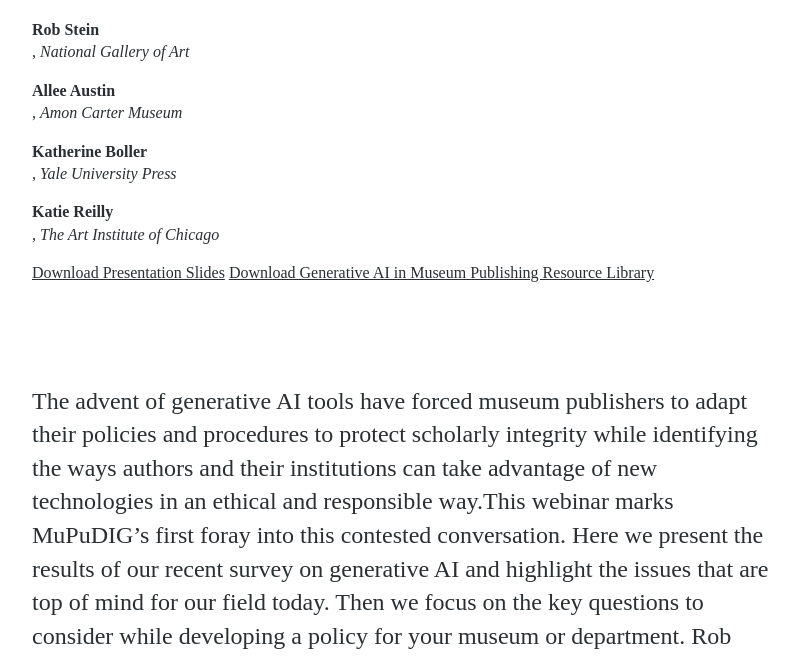
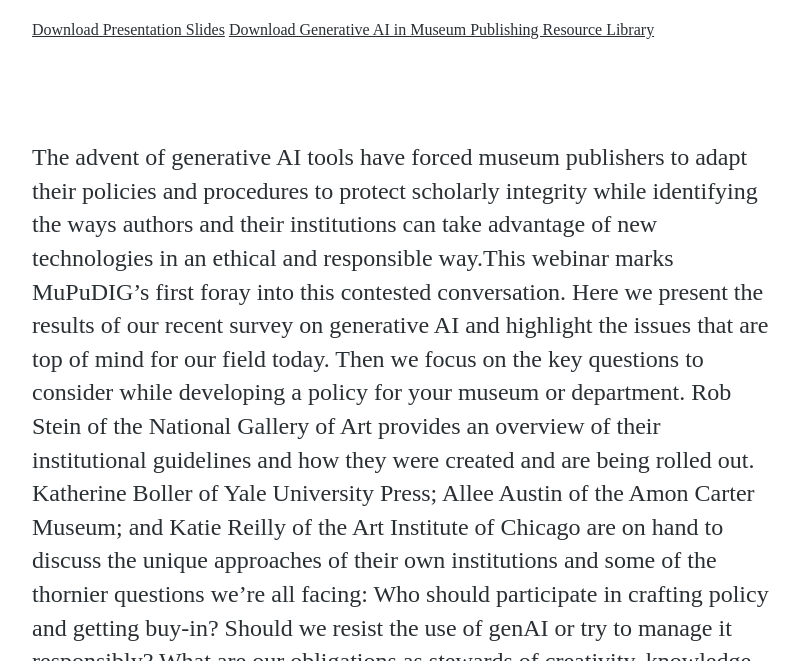
Before and after one commit to digpublishing/digpublishing.github.io, a Jekyll site: the page built from webinars/_posts/2026-04-21-generative-ai-and-museum-publishing-crafting-policy.md, in a window 1280 px wide and 900 px high, scrolled down 689 px, cut to the strip 239-900 px from the top of the window. Shown: the whole strip, without its empty margins (238-1038 px from the left). Built offline with Jekyll 4.4.1, drawn with Linux system fonts in a browser that asks for light colours.

Commit message:
Update Webinar “2026-04-21-generative-ai-and-museum-publishing-crafting-policy”

```diff
--- a/webinars/_posts/2026-04-21-generative-ai-and-museum-publishing-crafting-policy.md
+++ b/webinars/_posts/2026-04-21-generative-ai-and-museum-publishing-crafting-policy.md
@@ -7,15 +7,7 @@
     link: https://docs.google.com/presentation/d/1KbKVRd9HFuBG5lQ8Op95kTVXprpuryD2/edit?usp=sharing&ouid=100257929334340248759&rtpof=true&sd=true
   - title: Generative AI in Museum Publishing Resource Library
     link: https://docs.google.com/document/d/1GjJFRhUbtJCwR-fvMVbgIVk-pVPAh7ryURVi3Z0iNhc/edit?usp=sharing
-presenters:
-  - name: Rob Stein
-    affiliation: National Gallery of Art
-  - name: Allee Austin
-    affiliation: Amon Carter Museum
-  - name: Katherine Boller
-    affiliation: Yale University Press
-  - name: Katie Reilly
-    affiliation: The Art Institute of Chicago
+presenters: []
 date: April 21, 2026
 tags: []
 ---
```
